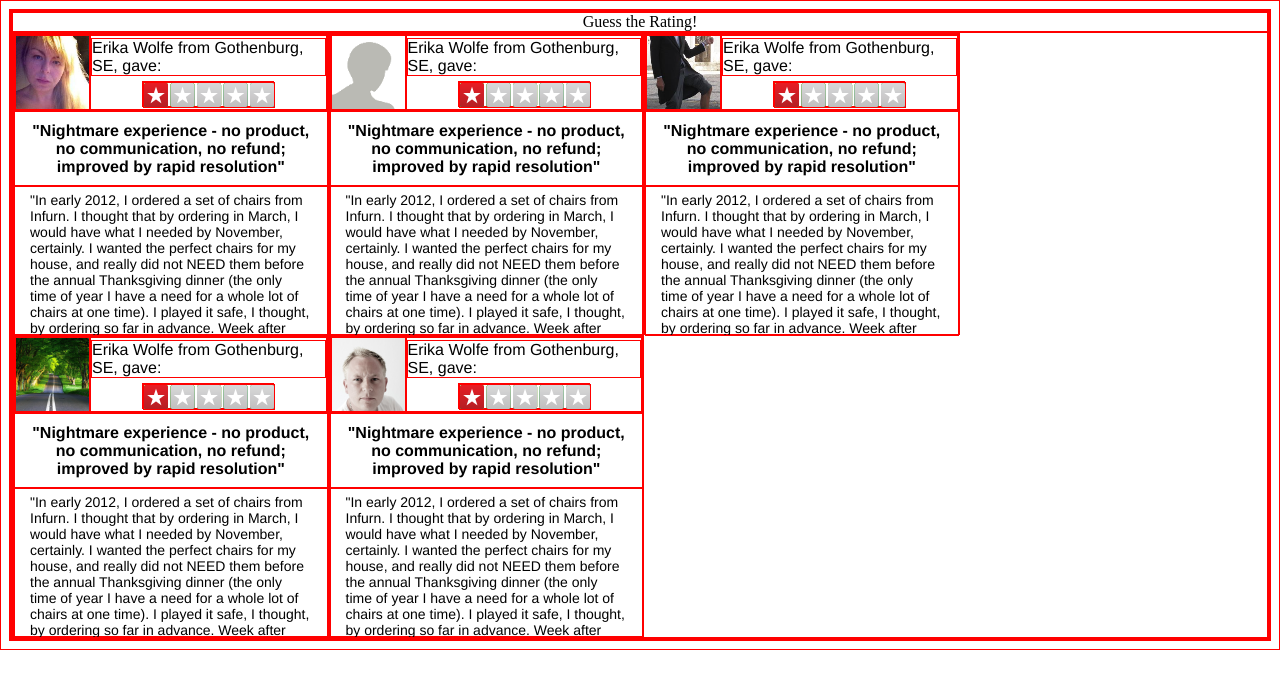
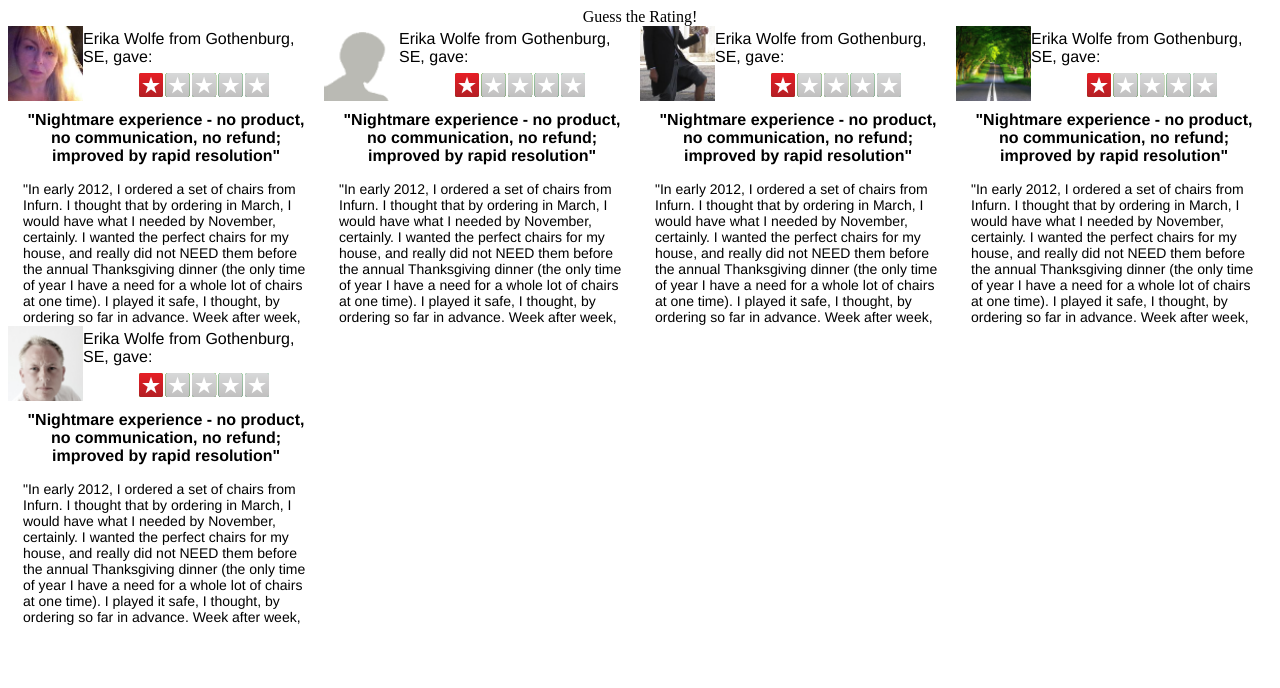
Before and after one commit to bapjiws/guess-the-rating, a React app: page / in a window 1280 px wide. Shown: the top 688 px of the page. Built offline with nearby package versions, Linux system fonts and the light colour scheme.

Commit message:
Restack stars on mouse move

```diff
--- a/src/components/Review.jsx
+++ b/src/components/Review.jsx
@@ -1,14 +1,82 @@
-import React from 'react';
+import React, { Component } from 'react';
 
-const Review = ({ reviewerPortrait, ratings }) => {
+import findStarByMousePosX from '../../utils/findStarByMousePosX';
+
+export default class Review extends Component {
+    constructor(props) {
+        super(props);
+
+        this.ratingContainerRef = null;
+        this.ratingRefs = Array(props.ratings.length);
+
+        this.state = {
+            stars: [],
+            currentStar: 0
+        };
+        this.handleMouseMove = this.handleMouseMove.bind(this);
+    }
+
+    componentDidMount() {
+        // console.log('this.ratingRefs:', this.ratingRefs);
+        const ratingContainerWidth = this.ratingContainerRef.clientWidth;
+        // console.log('ratingContainerWidth:', ratingContainerWidth);
+        const stars = [1, 2, 3, 4, 5].reduce((acc, curr, idx, array) => {
+            acc.push({
+                rating: curr,
+                domRef: this.ratingRefs[idx],
+                left: ratingContainerWidth / array.length * (curr - 1), // left boundary included
+                right: curr ===  array.length ? ratingContainerWidth / array.length * curr: ratingContainerWidth / array.length * curr - 1 // right boundary excluded (except the very last interval)
+            });
+            return acc;
+        }, []);
+        console.log('stars:', stars);
+
+        this.setState({ stars });
+    }
+
+    handleMouseMove(event) {
+        let newStar = findStarByMousePosX(event.nativeEvent.offsetX, this.state.stars);
+        // console.log('currentStar, newStar:', this.state.currentStar, newStar);
+        if (newStar !== this.state.currentStar) {
+            console.log('RESTACKING...');
+            // const newStars = this.state.stars.slice();
+            // newStars.forEach(star => {
+            //     if (star.rating === (newStar + 1)) {
+            //         star.domRef.style.zIndex = 1;
+            //     } else {
+            //         star.domRef.style.zIndex = 0;
+            //     }
+            // });
+            this.setState({ stars: this.state.stars.map(star => {
+                if (star.rating === (newStar + 1)) {
+                    star.domRef.style.zIndex = 1;
+                } else {
+                    star.domRef.style.zIndex = 0;
+                }
+                return star;
+            })});
+            this.setState({ currentStar: newStar });
+        }
+    };
+
+    render() {
+        const { reviewerPortrait, ratings } = this.props;
+
         return <div className="review-container">
             <div className="review-header">
                 <img className="review-portrait" src={reviewerPortrait} alt=""/>
                 <div className="review-rating">
                     <div className="review-author">Erika Wolfe from Gothenburg, SE, gave:</div>
-              <div className="rating-container">
+                    <div ref={div => this.ratingContainerRef = div} className="rating-container" onMouseMove={this.handleMouseMove}>
                         {
-                      ratings.map((rating, idx) => <img key={idx} className={`rating-${idx+1}`} src={rating}/>)
+                            ratings.map((rating, idx) => {
+                                return <img
+                                    key={idx}
+                                    ref={img => this.ratingRefs[idx] = img}
+                                    className={`rating-${idx + 1}`}
+                                    src={rating}
+                                />
+                            })
                         }
                     </div>
                 </div>
@@ -31,6 +99,5 @@ const Review = ({ reviewerPortrait, ratings }) => {
                 offered me a refund - which I accepted on 14 December 2012."
             </div>
         </div>
+    }
 };
-
-export default Review;
--- a/styles/main.scss
+++ b/styles/main.scss
@@ -85,5 +85,5 @@ $font-stack: Helvetica Neue,Arial,Helvetica,sans-serif;
 }
 
 * {
-  border: 1px solid red;
+  //border: 1px solid red;
 }
```
Lines whose indentation alone changed are shown as unchanged.
